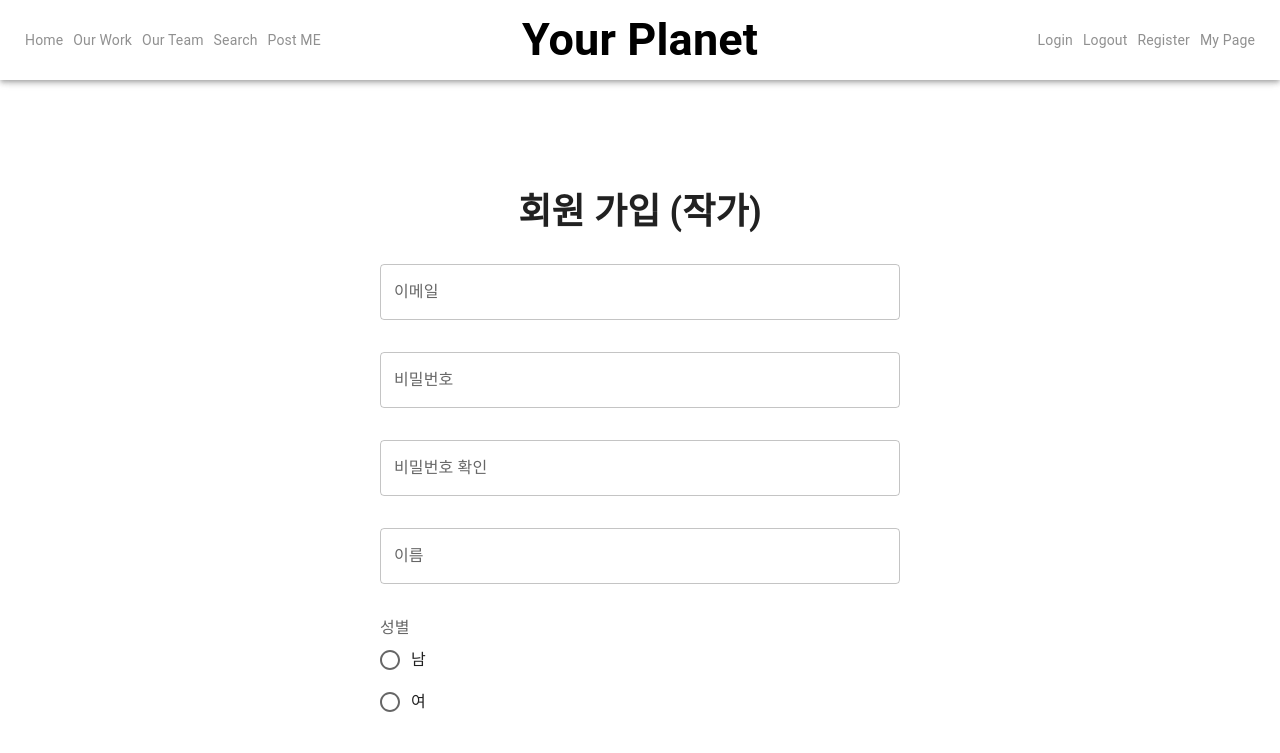
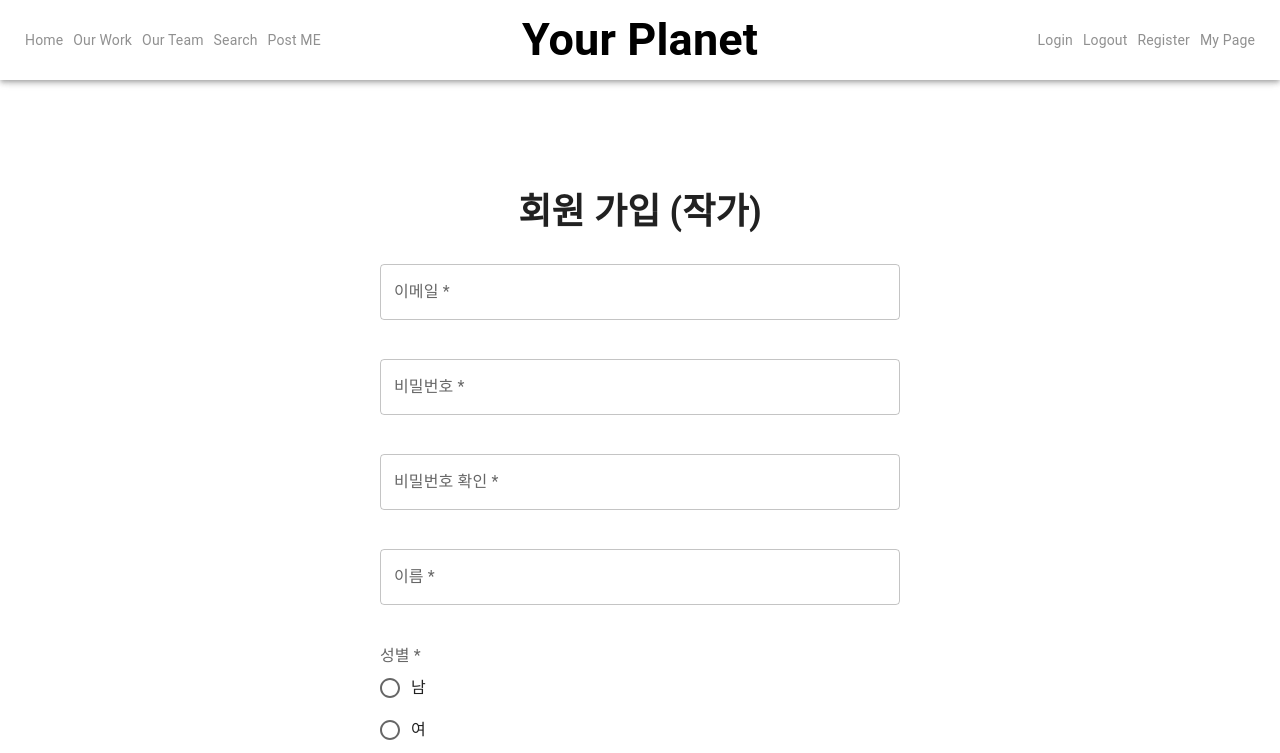
Before and after one commit to Your-Planet/front-end, a Next.js app: page /register/author in a window 1280 px wide. Shown: the top 753 px of the page. Built offline with nearby package versions, Linux system fonts and the light colour scheme.

Commit message:
feat: 필수값 입력 조건 추가

```diff
--- a/src/components/common/ReactHookForm/components/RadioGroup/index.tsx
+++ b/src/components/common/ReactHookForm/components/RadioGroup/index.tsx
@@ -10,6 +10,7 @@ import {
 	RadioGroupProps,
 } from "@mui/material";
 import { getObjectAtPath } from "@/utils/object";
+import { getRequiredErrorMessage } from "@/utils/react-hook-form/rule";
 
 export interface ReactHookFormRadioGroupProps<TFieldValues extends FieldValues, RadioValue extends string | number>
 	extends ReactHookFormProps<TFieldValues>,
@@ -19,24 +20,37 @@ export interface ReactHookFormRadioGroupProps<TFieldValues extends FieldValues,
 		value: RadioValue;
 		label?: string;
 	}[];
+	required?: boolean;
 }
 
 function ReactHookFormRadioGroup<TFieldValues extends FieldValues, RadioValue extends string | number>(
 	props: ReactHookFormRadioGroupProps<TFieldValues, RadioValue>,
 ) {
-	const { formName, rules, label, radios, ...rest } = props;
+	const { formName, rules, label, radios, required, ...rest } = props;
 
 	const {
 		formState: { errors },
 	} = useFormContext();
 
-	const { field } = useController({ name: formName, rules });
+	const { field } = useController({
+		name: formName,
+		rules: {
+			...rules,
+			required: required ? getRequiredErrorMessage() : false,
+		},
+	});
 
-	const errorMessage = getObjectAtPath(errors, formName)?.message as string;
+	const error = getObjectAtPath(errors, formName);
+	const errorMessage = (error?.message as string) ?? " ";
 
 	return (
-		<FormControl error={Boolean(errorMessage)}>
-			{label && <FormLabel id={formName}>{label}</FormLabel>}
+		<FormControl error={Boolean(error)}>
+			{label && (
+				<FormLabel id={formName}>
+					{label}
+					{required && " *"}
+				</FormLabel>
+			)}
 			<RadioGroup {...rest} {...field} aria-labelledby={formName} name={formName}>
 				{radios.map(({ label, value }) => (
 					<FormControlLabel key={value} value={value} control={<Radio />} label={label} />
--- a/src/components/common/ReactHookForm/components/TextField/index.tsx
+++ b/src/components/common/ReactHookForm/components/TextField/index.tsx
@@ -3,6 +3,7 @@ import { ReactHookFormProps } from "@/components/common/ReactHookForm/defines/ty
 import { FieldValues, useController, useFormContext } from "react-hook-form";
 import { getObjectAtPath } from "@/utils/object";
 import { ChangeEventHandler } from "react";
+import { getRequiredErrorMessage } from "@/utils/react-hook-form/rule";
 
 export interface ReactHookFormTextFieldProps<TFieldValues extends FieldValues>
 	extends ReactHookFormProps<TFieldValues>,
@@ -11,7 +12,7 @@ export interface ReactHookFormTextFieldProps<TFieldValues extends FieldValues>
 function ReactHookFormTextField<TFieldValues extends FieldValues = FieldValues>(
 	props: ReactHookFormTextFieldProps<TFieldValues>,
 ) {
-	const { formName, rules, validator = () => true, ...rest } = props;
+	const { formName, rules, validator = () => true, required, label, ...rest } = props;
 
 	const {
 		formState: { errors },
@@ -19,17 +20,31 @@ function ReactHookFormTextField<TFieldValues extends FieldValues = FieldValues>(
 
 	const {
 		field: { onChange, ...field },
-	} = useController({ name: formName, rules });
+	} = useController({
+		name: formName,
+		rules: {
+			...rules,
+			required: required ? getRequiredErrorMessage() : false,
+		},
+	});
 
 	const handleChange: ChangeEventHandler<HTMLInputElement> = (e) => {
 		if (!validator(e.target.value)) return;
 		onChange(e);
 	};
 
-	const errorMessage = getObjectAtPath(errors, formName)?.message as string;
+	const error = getObjectAtPath(errors, formName);
+	const errorMessage = (error?.message as string) ?? " ";
 
 	return (
-		<TextField {...rest} {...field} onChange={handleChange} error={Boolean(errorMessage)} helperText={errorMessage} />
+		<TextField
+			{...rest}
+			{...field}
+			label={`${label}${required ? " *" : ""}`}
+			onChange={handleChange}
+			error={Boolean(error)}
+			helperText={errorMessage}
+		/>
 	);
 }
 
--- a/src/components/register/author/RegisterAuthorFormView.tsx
+++ b/src/components/register/author/RegisterAuthorFormView.tsx
@@ -1,14 +1,14 @@
 "use client";
 
 import { FormProvider, useForm } from "react-hook-form";
-import { RegisterAuthorForm } from "@/defines/forms/register/author/types";
+import { RegisterAuthorForm, WatchedRegisterAuthorForm } from "@/defines/forms/register/author/types";
 import { FormEventHandler } from "react";
 import { Button } from "@mui/material";
 import ReactHookForm from "@/components/common/ReactHookForm";
 import { SexType } from "@/defines/member/types";
 import H2 from "@/components/common/text/H2";
-import { isEmail, isNumber } from "@/utils/string";
-import { getEmailValidateRule } from "@/utils/react-hook-form/rule";
+import { isNumber } from "@/utils/string";
+import { getEmailValidateRule, getPasswordConfirmValidateRule } from "@/utils/react-hook-form/rule";
 
 export interface RegisterAuthorFormViewProps {}
 
@@ -27,7 +27,11 @@ function RegisterAuthorFormView(props: RegisterAuthorFormViewProps) {
 			instagramId: "",
 		},
 	});
-	const { handleSubmit } = form;
+	const { handleSubmit, watch } = form;
+
+	const watchedValue: WatchedRegisterAuthorForm = {
+		password: watch("password"),
+	};
 
 	const handleFormSubmit: FormEventHandler = handleSubmit(
 		(data) => {
@@ -44,10 +48,11 @@ function RegisterAuthorFormView(props: RegisterAuthorFormViewProps) {
 				<H2>회원 가입 (작가)</H2>
 
 				<FormProvider {...form}>
-					<form onSubmit={handleFormSubmit} className={"mt-8 flex flex-col gap-8"}>
+					<form onSubmit={handleFormSubmit} className={"mt-8 flex flex-col gap-4"}>
 						<TextField
 							formName={"email"}
 							label={"이메일"}
+							required
 							rules={{
 								...getEmailValidateRule(),
 							}}
@@ -59,6 +64,7 @@ function RegisterAuthorFormView(props: RegisterAuthorFormViewProps) {
 						<TextField
 							formName={"password"}
 							label={"비밀번호"}
+							required
 							placeholder={"TODO @김현규 비밀번호 조건"}
 							type={"password"}
 							fullWidth
@@ -68,16 +74,21 @@ function RegisterAuthorFormView(props: RegisterAuthorFormViewProps) {
 						<TextField
 							formName={"passwordConfirm"}
 							label={"비밀번호 확인"}
+							required
+							rules={{
+								...getPasswordConfirmValidateRule(watchedValue.password!),
+							}}
 							placeholder={"비밀번호를 다시 한번 입력하세요"}
 							type={"password"}
 							fullWidth
 						/>
 
-						<TextField formName={"name"} label={"이름"} fullWidth />
+						<TextField formName={"name"} label={"이름"} required fullWidth />
 
 						<RadioGroup<SexType>
 							label={"성별"}
 							formName={"sex"}
+							required
 							radios={[
 								{
 									label: "남",
@@ -93,6 +104,7 @@ function RegisterAuthorFormView(props: RegisterAuthorFormViewProps) {
 						<TextField
 							formName={"tel"}
 							label={"연락처"}
+							required
 							validator={isNumber}
 							placeholder={"숫자만 입력하세요"}
 							fullWidth
@@ -101,9 +113,9 @@ function RegisterAuthorFormView(props: RegisterAuthorFormViewProps) {
 
 						{/*TODO @김현규 생년월일*/}
 
-						<TextField formName={"instagramId"} label={"인스타그램 아이디"} fullWidth />
+						<TextField formName={"instagramId"} label={"인스타그램 아이디"} required fullWidth />
 
-						<Button variant={"contained"} size={"large"} fullWidth>
+						<Button type={"submit"} variant={"contained"} size={"large"} fullWidth>
 							가입하기
 						</Button>
 					</form>
--- a/src/defines/forms/register/author/types.ts
+++ b/src/defines/forms/register/author/types.ts
@@ -11,3 +11,5 @@ export interface RegisterAuthorForm {
 
 	passwordConfirm: string;
 }
+
+export type WatchedRegisterAuthorForm = Partial<RegisterAuthorForm>;
--- a/src/utils/react-hook-form/rule.ts
+++ b/src/utils/react-hook-form/rule.ts
@@ -12,10 +12,6 @@ export const getMinLengthErrorMessage = (minLength: number) => `${minLength}자
 export const getLengthErrorMessage = (length: number, prefix = "") => `${prefix} ${length}자로 입력해 주세요.`.trim();
 
 export const getAlphabetLengthErrorMessage = (length: number) => `영문 ${length}자로 입력해 주세요.`;
-
-const getRequiredRule = () => ({
-	required: getRequiredErrorMessage(),
-});
 
 const getMaxLengthRule = (maxLength: number, message?: Message | ((maxLength: number) => Message)) => ({
 	maxLength: {
@@ -45,3 +41,10 @@ export const getEmailValidateRule = () => ({
 		return "이메일 형식이 유효하지 않습니다.";
 	},
 });
+
+export const getPasswordConfirmValidateRule = (password: string) => ({
+	validate: (value: string) => {
+		if (!password || !value || value === password) return true;
+		return "비밀번호가 일치하지 않습니다.";
+	},
+});
```
